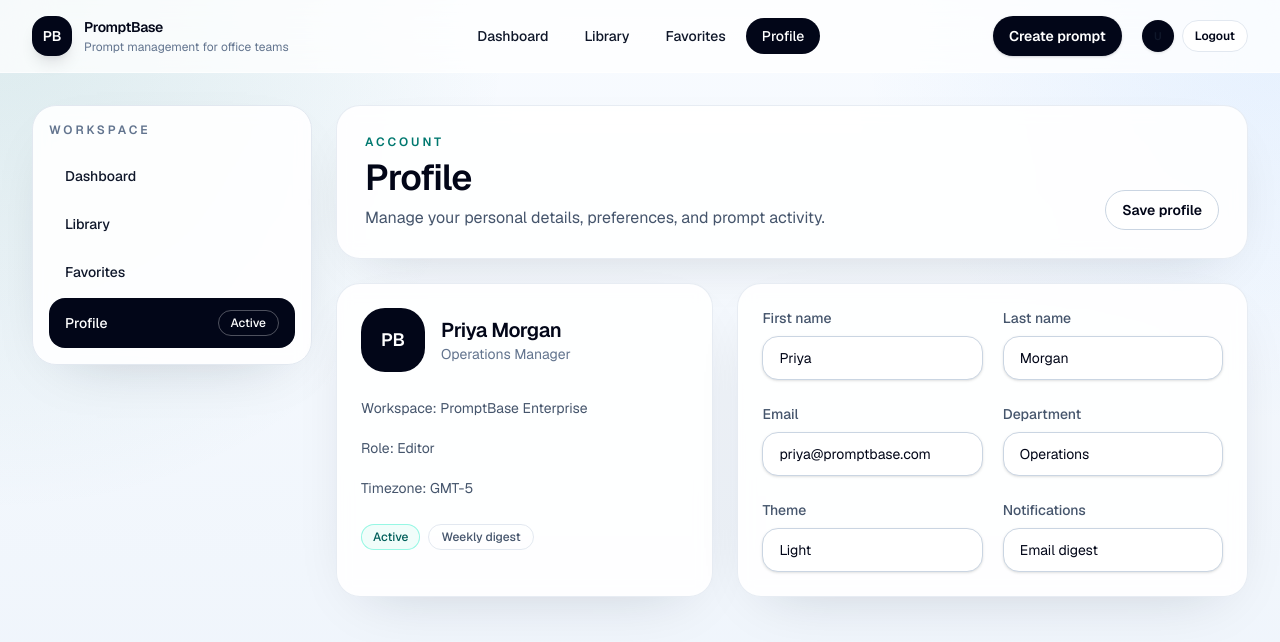
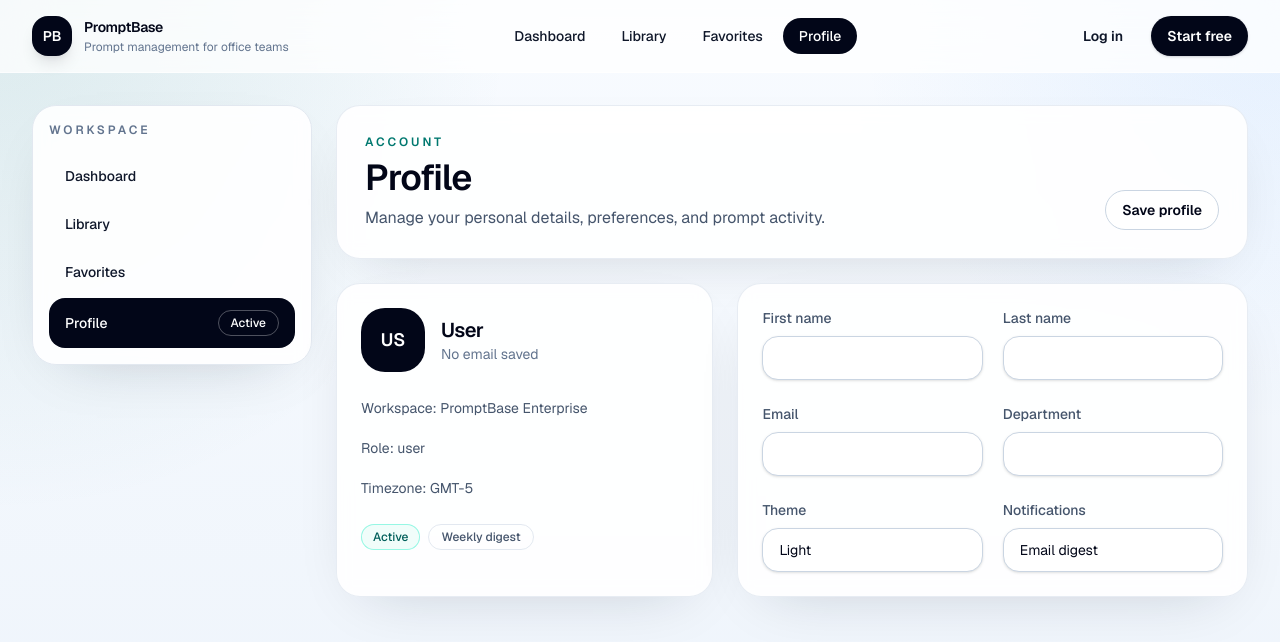
Before and after one commit to draganoval/promptbase, a Next.js app: page /profile in a window 1280 px wide. Shown: the top 642 px of the page. Built offline with nearby package versions, Linux system fonts and the light colour scheme.

Commit message:
Use logged-in user data in frontend

```diff
--- a/app/login/page.tsx
+++ b/app/login/page.tsx
@@ -48,11 +48,11 @@ export default function LoginPage() {
 
       if (typeof window !== "undefined") {
         if (data.token) {
-          localStorage.setItem("promptbase_token", data.token);
+          localStorage.setItem("token", data.token);
         }
 
         if (data.user) {
-          localStorage.setItem("promptbase_user", JSON.stringify(data.user));
+          localStorage.setItem("user", JSON.stringify(data.user));
         }
       }
 
--- a/app/profile/page.tsx
+++ b/app/profile/page.tsx
@@ -1,3 +1,7 @@
+"use client";
+
+import { useEffect, useState } from "react";
+
 import { AppShell } from "@/components/app-shell";
 import { Badge } from "@/components/badge";
 import { Button } from "@/components/button";
@@ -5,11 +9,38 @@ import { Card } from "@/components/card";
 import { Input } from "@/components/input";
 import { PageHeader } from "@/components/page-header";
 
-export const metadata = {
-  title: "Profile",
+type StoredUser = {
+  name?: string;
+  email?: string;
+  role?: string;
 };
 
 export default function ProfilePage() {
+  const [user, setUser] = useState<StoredUser | null>(null);
+
+  useEffect(() => {
+    const savedUser = window.localStorage.getItem("user");
+
+    if (!savedUser) {
+      setUser(null);
+      return;
+    }
+
+    try {
+      const parsedUser = JSON.parse(savedUser) as StoredUser;
+      setUser(parsedUser);
+    } catch {
+      setUser(null);
+    }
+  }, []);
+
+  const hasUser = Boolean(user);
+  const displayName = user?.name?.trim() || user?.email?.trim() || "User";
+  const displayEmail = user?.email?.trim() || "No email saved";
+  const nameParts = displayName.split(/\s+/).filter(Boolean);
+  const initials =
+    nameParts.length >= 2 ? `${nameParts[0][0]}${nameParts[1][0]}` : displayName.slice(0, 2);
+
   return (
     <AppShell activeHref="/profile">
       <PageHeader
@@ -23,19 +54,19 @@ export default function ProfilePage() {
         <Card className="p-6">
           <div className="flex items-center gap-4">
             <div className="grid h-16 w-16 place-items-center rounded-3xl bg-slate-950 text-lg font-semibold text-white">
-              PB
+              {initials.toUpperCase()}
             </div>
             <div>
               <h2 className="text-xl font-semibold tracking-tight text-slate-950">
-                Priya Morgan
+                {hasUser ? displayName : "User"}
               </h2>
-              <p className="text-sm text-slate-500">Operations Manager</p>
+              <p className="text-sm text-slate-500">{hasUser ? displayEmail : "No email saved"}</p>
             </div>
           </div>
 
           <div className="mt-6 space-y-4 text-sm leading-6 text-slate-600">
             <p>Workspace: PromptBase Enterprise</p>
-            <p>Role: Editor</p>
+            <p>Role: {user?.role ?? "user"}</p>
             <p>Timezone: GMT-5</p>
           </div>
 
@@ -49,21 +80,21 @@ export default function ProfilePage() {
           <div className="grid gap-5 sm:grid-cols-2">
             <div>
               <label className="mb-2 block text-sm font-medium text-slate-600">First name</label>
-              <Input defaultValue="Priya" />
+              <Input defaultValue={hasUser ? displayName.split(/\s+/)[0] ?? "" : ""} />
             </div>
             <div>
               <label className="mb-2 block text-sm font-medium text-slate-600">Last name</label>
-              <Input defaultValue="Morgan" />
+              <Input defaultValue={hasUser ? displayName.split(/\s+/)[1] ?? "" : ""} />
             </div>
           </div>
           <div className="grid gap-5 sm:grid-cols-2">
             <div>
               <label className="mb-2 block text-sm font-medium text-slate-600">Email</label>
-              <Input defaultValue="priya@promptbase.com" />
+              <Input defaultValue={hasUser ? displayEmail : ""} />
             </div>
             <div>
               <label className="mb-2 block text-sm font-medium text-slate-600">Department</label>
-              <Input defaultValue="Operations" />
+              <Input defaultValue="" />
             </div>
           </div>
           <div className="grid gap-5 sm:grid-cols-2">
--- a/app/register/page.tsx
+++ b/app/register/page.tsx
@@ -50,11 +50,11 @@ export default function RegisterPage() {
 
       if (typeof window !== "undefined") {
         if (data.token) {
-          localStorage.setItem("promptbase_token", data.token);
+          localStorage.setItem("token", data.token);
         }
 
         if (data.user) {
-          localStorage.setItem("promptbase_user", JSON.stringify(data.user));
+          localStorage.setItem("user", JSON.stringify(data.user));
         }
       }
 
--- a/components/navbar.tsx
+++ b/components/navbar.tsx
@@ -15,17 +15,27 @@ type NavbarProps = {
 export function Navbar({ activeHref, showAuthActions = false }: NavbarProps) {
   const router = useRouter();
   const [initials, setInitials] = useState("U");
+  const [userName, setUserName] = useState<string | null>(null);
+  const [userEmail, setUserEmail] = useState<string | null>(null);
   const [role, setRole] = useState<string | null>(null);
+  const [hasSession, setHasSession] = useState(false);
 
   const isAdmin = role?.toLowerCase() === "admin";
 
   useEffect(() => {
+    const savedToken = window.localStorage.getItem("token");
     const savedUser = window.localStorage.getItem("user");
 
-    if (!savedUser) {
+    if (!savedToken || !savedUser) {
+      setHasSession(false);
       setRole(null);
+      setUserName(null);
+      setUserEmail(null);
+      setInitials("U");
       return;
     }
+
+    setHasSession(true);
 
     try {
       const parsedUser = JSON.parse(savedUser) as { name?: string; email?: string; role?: string };
@@ -37,18 +47,26 @@ export function Navbar({ activeHref, showAuthActions = false }: NavbarProps) {
           : source.slice(0, 2);
 
       setInitials(derivedInitials.toUpperCase());
+      setUserName(parsedUser.name?.trim() ?? null);
+      setUserEmail(parsedUser.email?.trim() ?? null);
       setRole(parsedUser.role ?? null);
     } catch {
       setInitials("U");
+      setUserName(null);
+      setUserEmail(null);
       setRole(null);
+      setHasSession(false);
     }
   }, []);
 
   function handleLogout() {
     window.localStorage.removeItem("token");
     window.localStorage.removeItem("user");
-    window.localStorage.removeItem("promptbase_token");
-    window.localStorage.removeItem("promptbase_user");
+    setHasSession(false);
+    setInitials("U");
+    setUserName(null);
+    setUserEmail(null);
+    setRole(null);
     router.push("/login");
   }
 
@@ -90,7 +108,7 @@ export function Navbar({ activeHref, showAuthActions = false }: NavbarProps) {
         </nav>
 
         <div className="flex items-center gap-3">
-          {showAuthActions ? (
+          {showAuthActions || !hasSession ? (
             <>
               <Button href="/login" variant="ghost" className="hidden sm:inline-flex">
                 Log in
@@ -134,6 +152,9 @@ export function Navbar({ activeHref, showAuthActions = false }: NavbarProps) {
                 >
                   {initials}
                 </Link>
+                <div className="hidden min-w-0 lg:block">
+                  <p className="truncate text-sm font-medium text-slate-950">{userName ?? userEmail}</p>
+                </div>
                 <button
                   type="button"
                   onClick={handleLogout}
--- a/components/sidebar.tsx
+++ b/components/sidebar.tsx
@@ -25,7 +25,7 @@ export function Sidebar({ activeHref }: SidebarProps) {
 
     try {
       const parsedUser = JSON.parse(savedUser) as { role?: string };
-      setRole(parsedUser.role ?? null);
+      setRole(parsedUser.role?.toLowerCase() ?? null);
     } catch {
       setRole(null);
     }
```
